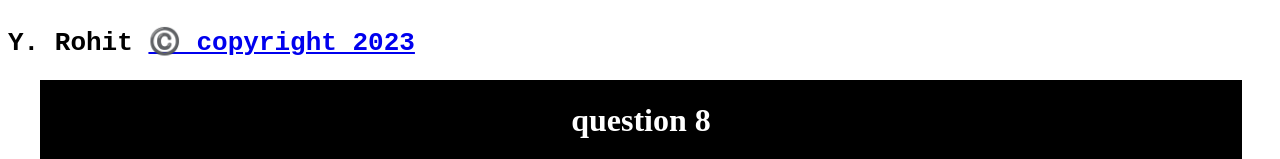
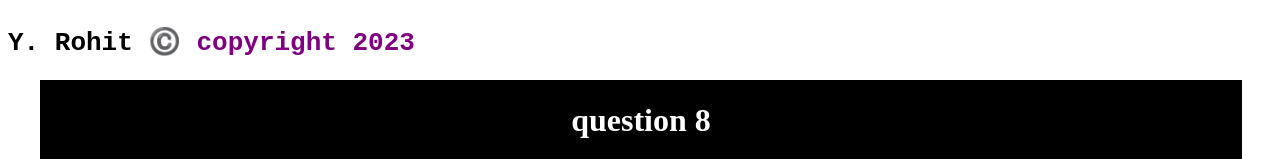
Before and after one commit to amispam/rohit-qus, a plain HTML site: page index.html in a window 1280 px wide. Shown: the top 159 px of the page. Drawn offline with Linux system fonts and the light colour scheme.

Commit message:
Update triangle.css

```diff
--- a/triangle.css
+++ b/triangle.css
@@ -32,3 +32,8 @@
 iframe{
     width:90%;
 }
+
+a{
+    text-decoration: none;
+    color: purple;
+}
```
